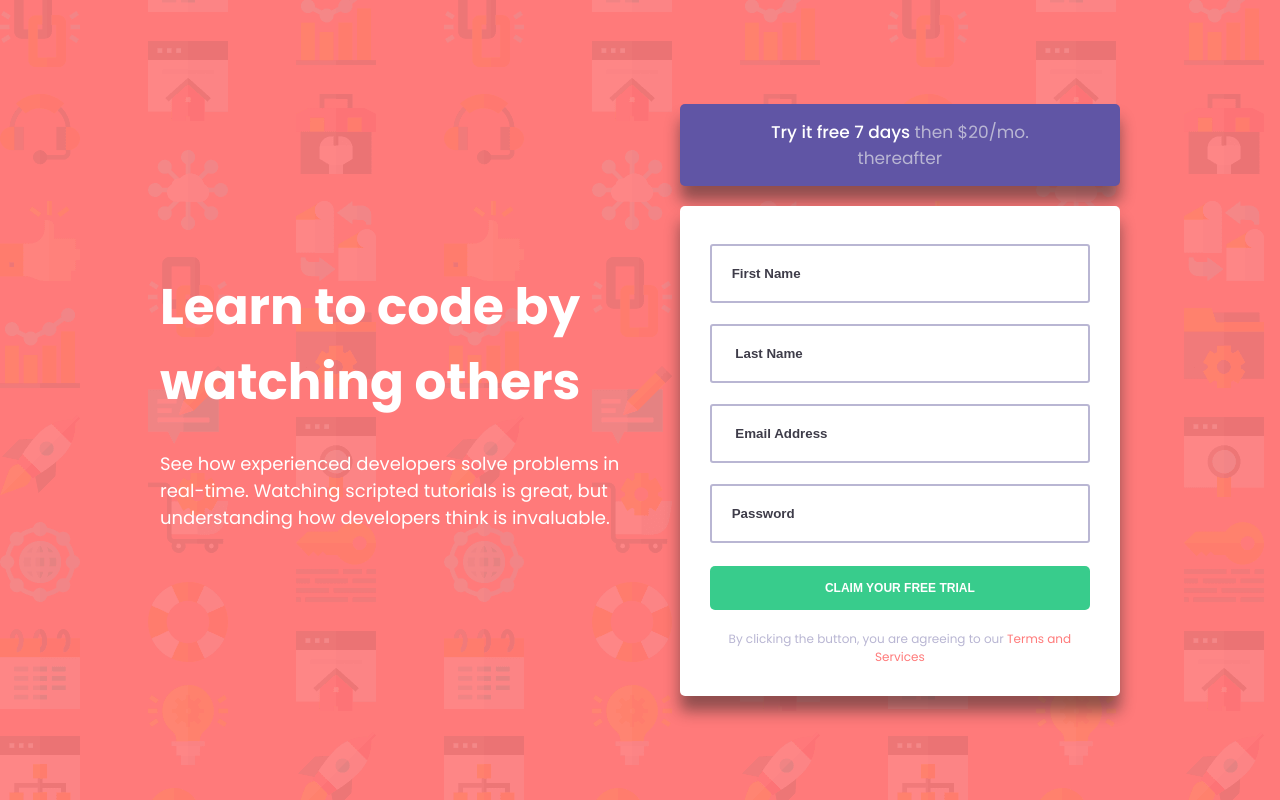
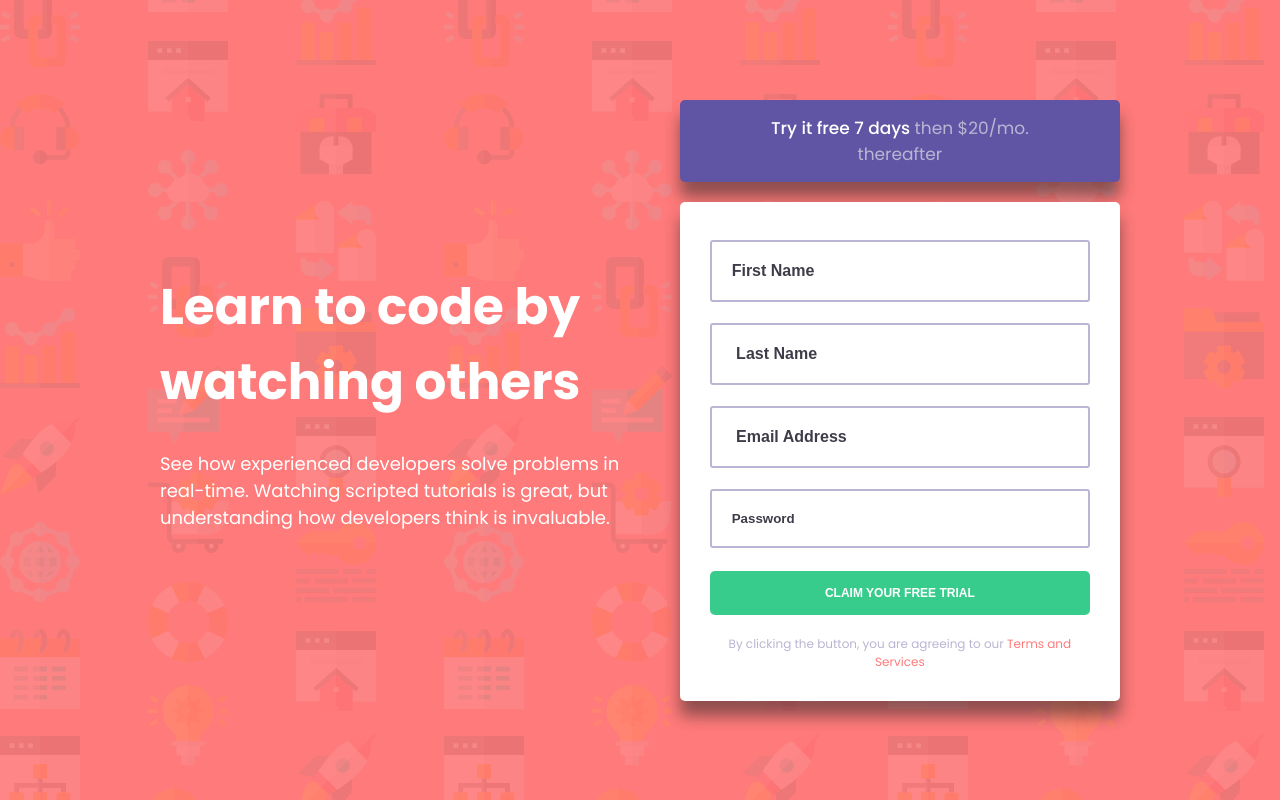
Before and after one commit to Verumun/intro-component-form-validation, a plain HTML site: page index.html in a window 1280 px wide. Drawn offline with Linux system fonts and the light colour scheme.

Commit message:
input textarea reset

```diff
--- a/css/styles.css
+++ b/css/styles.css
@@ -6,6 +6,11 @@ html {
   margin: 0;
   padding: 0;
   box-sizing: border-box; }
+
+input[type='text'],
+input[type='number'],
+textarea {
+  font-size: 16px; }
 
 body {
   background-image: url("../images/bg-intro-desktop.png");
--- a/index.html
+++ b/index.html
@@ -18,10 +18,10 @@
 <body>
 
 
-  <button class="mobile-nav-toggle" aria-controls="primary-navigation" aria-expanded="false">
+  <!-- <button class="mobile-nav-toggle" aria-controls="primary-navigation" aria-expanded="false">
     <i class="fas fa-bars"></i>
-    <!-- <span class="sr-only">Menu</span> -->
-  </button>
+
+  </button> -->
 
   <!-- <nav>
 
--- a/sass/main.scss
+++ b/sass/main.scss
@@ -11,6 +11,11 @@ html{
     box-sizing: border-box;
 }
 
+input[type='text'],
+input[type='number'],
+textarea{
+    font-size: 16px;
+}
 
 
 body{
```
